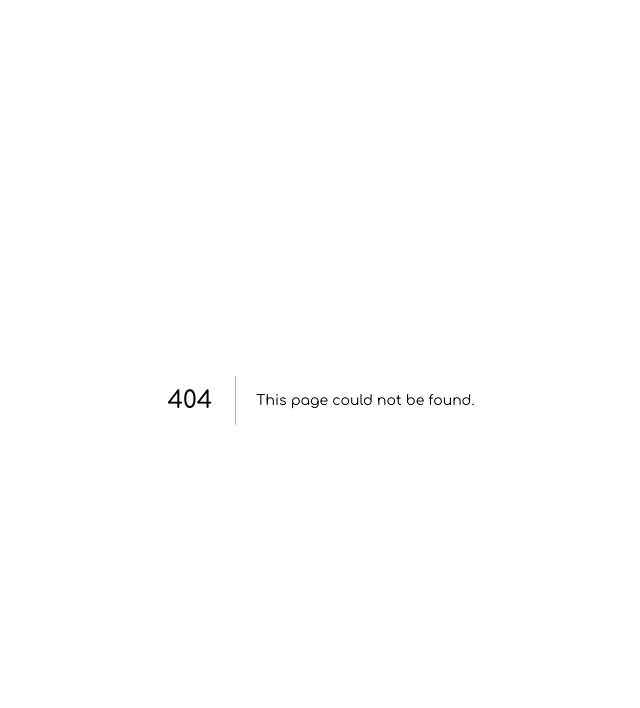
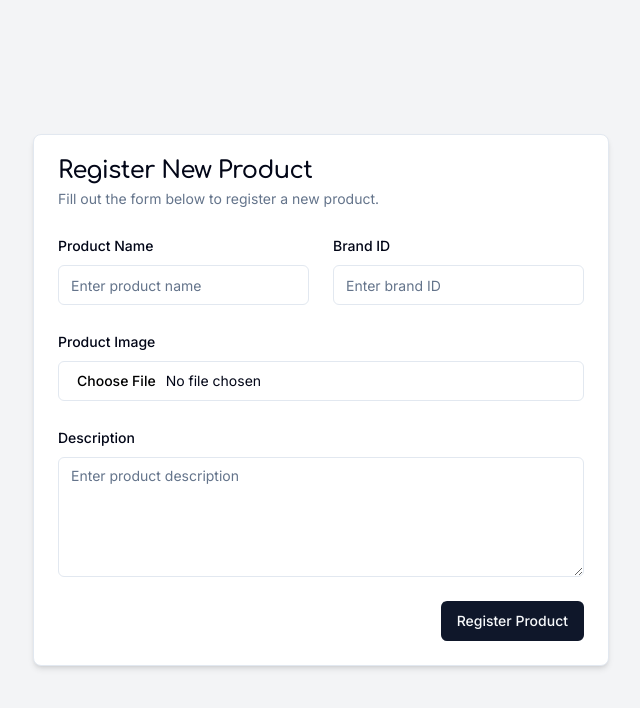
Before and after one commit to toastmaster-Pritam/Amazon-Hackon-24, a Next.js app in the folder amazon-frontend/: page /manufacturer/productRegistration in a window 1280 px wide. Before the commit this address had no page. Shown: the top 708 px of the page, without its empty margins (319-959 px from the left). Built offline with nearby package versions, Linux system fonts and the light colour scheme; a web font is replaced by a local one.

Commit message:
product registration page added

```diff
--- /dev/null
+++ b/amazon-frontend/src/app/manufacturer/productRegistration/page.jsx
@@ -0,0 +1,85 @@
+/**
+ * v0 by Vercel.
+ * @see https://v0.dev/t/GJauvhBorFT
+ * Documentation: https://v0.dev/docs#integrating-generated-code-into-your-nextjs-app
+ */
+"use client"
+
+import { useState } from "react"
+import { Card, CardHeader, CardTitle, CardDescription, CardContent, CardFooter } from "@/components/ui/card"
+import { Label } from "@/components/ui/label"
+import { Input } from "@/components/ui/input"
+import { Textarea } from "@/components/ui/textarea"
+import { Button } from "@/components/ui/button"
+
+export default function Component() {
+  const [data, setData] = useState({
+    name: "",
+    brand: "",
+    image: null,
+    description: "",
+  })
+  const handleChange = (field, value) => {
+    setData((prevData) => ({
+      ...prevData,
+      [field]: value,
+    }))
+  }
+  const handleSubmit = (e) => {
+    e.preventDefault()
+    console.log("Submitting form with data:", data)
+  }
+  return (
+    <div className="flex items-center justify-center h-screen bg-gray-100">
+      <Card className="w-full max-w-xl shadow-md">
+        <CardHeader>
+          <CardTitle>Register New Product</CardTitle>
+          <CardDescription>Fill out the form below to register a new product.</CardDescription>
+        </CardHeader>
+        <form onSubmit={handleSubmit}>
+          <CardContent className="grid gap-6">
+            <div className="grid grid-cols-2 gap-6">
+              <div className="space-y-2">
+                <Label htmlFor="name">Product Name</Label>
+                <Input
+                  id="name"
+                  placeholder="Enter product name"
+                  value={data.name}
+                  onChange={(e) => handleChange("name", e.target.value)}
+                />
+              </div>
+              <div className="space-y-2">
+                <Label htmlFor="brand">Brand ID</Label>
+                <Input
+                  id="brand"
+                  placeholder="Enter brand ID"
+                  value={data.brand}
+                  onChange={(e) => handleChange("brand", e.target.value)}
+                />
+              </div>
+            </div>
+            <div className="space-y-2">
+              <Label htmlFor="image">Product Image</Label>
+              <Input id="image" type="file" onChange={(e) => handleChange("image", e.target.files[0])} />
+            </div>
+            <div className="space-y-2">
+              <Label htmlFor="description">Description</Label>
+              <Textarea
+                id="description"
+                placeholder="Enter product description"
+                className="min-h-[120px]"
+                value={data.description}
+                onChange={(e) => handleChange("description", e.target.value)}
+              />
+            </div>
+          </CardContent>
+          <CardFooter>
+            <Button type="submit" className="ml-auto">
+              Register Product
+            </Button>
+          </CardFooter>
+        </form>
+      </Card>
+    </div>
+  )
+}
--- /dev/null
+++ b/amazon-frontend/src/components/ui/textarea.jsx
@@ -0,0 +1,18 @@
+import * as React from "react"
+
+import { cn } from "@/lib/utils"
+
+const Textarea = React.forwardRef(({ className, ...props }, ref) => {
+  return (
+    (<textarea
+      className={cn(
+        "flex min-h-[80px] w-full rounded-md border border-slate-200 bg-white px-3 py-2 text-sm ring-offset-white placeholder:text-slate-500 focus-visible:outline-none focus-visible:ring-2 focus-visible:ring-slate-950 focus-visible:ring-offset-2 disabled:cursor-not-allowed disabled:opacity-50 dark:border-slate-800 dark:bg-slate-950 dark:ring-offset-slate-950 dark:placeholder:text-slate-400 dark:focus-visible:ring-slate-300",
+        className
+      )}
+      ref={ref}
+      {...props} />)
+  );
+})
+Textarea.displayName = "Textarea"
+
+export { Textarea }
```
